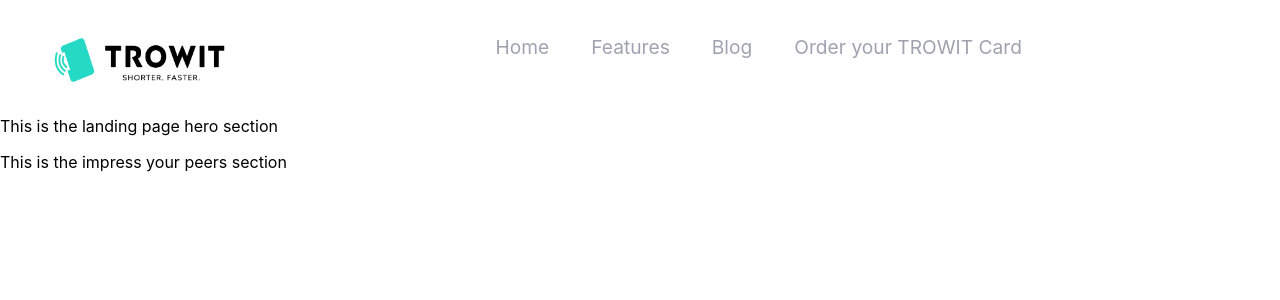
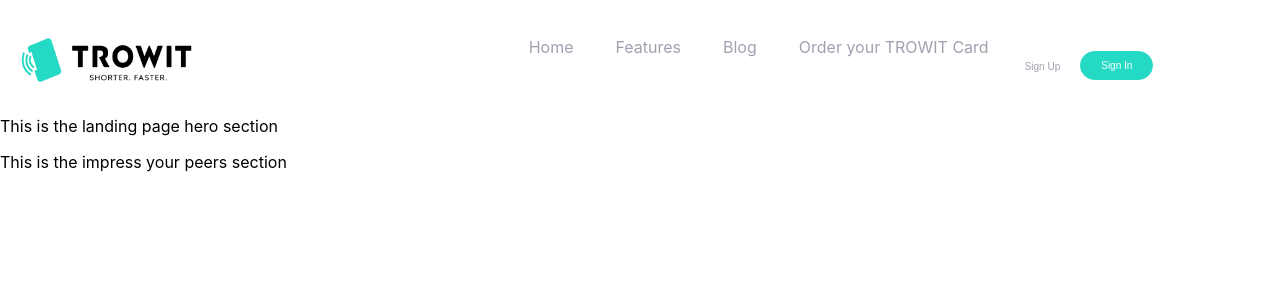
Before and after one commit to Billy-Night/Trowit, a React (Create React App) app: page / in a window 1280 px wide. Shown: the top 300 px of the page. Built offline with nearby package versions, Linux system fonts and the light colour scheme.

Commit message:
sign in sign up buttons added

```diff
--- a/src/components/Landing_Page/LandingPage.jsx
+++ b/src/components/Landing_Page/LandingPage.jsx
@@ -1,8 +1,7 @@
 import TopNavbar from '../TopNavBar/TopNavbar.jsx';
 import HeroSection from './Hero_Section/HeroSection.jsx'
-
 import ImpressYourPeers from './Impress_your_peers_section/ImpressYourPeers.jsx';
-import LandingPageFeatures from '../Landing_Page/Features_section/LandingPageFeatures.jsx';
+// import LandingPageFeatures from '../Landing_Page/Features_section/LandingPageFeatures.jsx';
 
 const LandingPage = () => {
 
@@ -11,6 +10,7 @@
             <TopNavbar />
             <HeroSection />
             <ImpressYourPeers />
+            {/* <LandingPageFeatures /> */}
 
         </div>
     );
--- /dev/null
+++ b/src/components/TopNavBar/Button.css
@@ -0,0 +1,50 @@
+:root {
+ --primary: #25DAC5;
+}
+
+.btn {
+    padding: 8px 20px;
+    border-radius: 2px;
+    outline: none;
+    border: none;
+    cursor: pointer;
+}
+
+.btn--primary {
+    background-color: var(--primary);
+    color: #242424;
+    border: 1px solid var(--primary);
+}
+
+.btn--outline {
+    background-color: transparent;
+    color: #15143966;
+    padding: 8px 20px;
+    transition: all 0.3s ease-out;
+}
+
+.btn--outline-in {
+    background-color: var(--primary);
+    color: #fff;
+    font: DM Sans;
+    padding: 8px 20px;
+    border: 1px solid var(--primary);
+    border-radius: 25px;
+    transition: all 0.3s ease-out;
+}
+
+.btn--medium {
+    padding: 8px 20px;
+    font-size: 10px;
+}
+
+.btn--large {
+    padding: 12px 26px;
+    font-size: 20px;
+}
+
+.btn--medium:hover, .btn--large:hover {
+background: #fff ;
+color: var(--primary);
+transition: all 0.3s ease-out;
+}
--- a/src/components/TopNavBar/Button.jsx
+++ b/src/components/TopNavBar/Button.jsx
@@ -1,8 +1,38 @@
+import React from "react";
+import { Link } from 'react-router-dom';
+import './Button.css';
 
-const Button = (props) => (
-    <button className={props.style} onClick={props.action}>
-      {props.text}
-    </button>
-  );
+const STYLES = ['btn--primary', 'btn--outline', 'btn--outline-in'];
 
-  export default Button;
+const SIZES = ['btn--medium', 'btn--large'];
+
+export const Button = ({
+  children,
+  type,
+  onClick,
+  buttonStyle,
+  buttonSize
+}) => {
+  const checkButtonStyle = STYLES.includes(buttonStyle)
+  ? buttonStyle
+  : STYLES(0)
+
+  const checkButtonSize = SIZES.includes(buttonSize)
+  ? buttonSize
+  : SIZES [0]
+
+
+  return (
+    <Link to='/sign-up' className="btn-mobile">
+      <button
+      className={`btn ${checkButtonStyle} ${checkButtonSize}`}
+      onClick={onClick}
+      type={type}
+      >
+        {children}
+
+      </button>
+    </Link>
+  )
+
+};
--- a/src/components/TopNavBar/TopNavbar.css
+++ b/src/components/TopNavBar/TopNavbar.css
@@ -28,7 +28,7 @@
     color:
     #25DAC5;
     justify-self: start;
-    margin-left: 20px;
+    margin-left: 70px;
     cursor: pointer;
     text-decoration: none;
     font-size: 2rem;
@@ -55,12 +55,13 @@
     text-align: center;
     width: 60vw;
     justify-content: end;
-    margin-right: 2rem;
+    /* margin-right: 2rem; */
     margin-top: 0rem;
   }
 
   .nav-item {
-    height: 80px;
+    height: 50px;
+    font-size: smaller;
     display: flex;
     align-items: flex-end;
   }
--- a/src/components/TopNavBar/TopNavbar.jsx
+++ b/src/components/TopNavBar/TopNavbar.jsx
@@ -1,9 +1,9 @@
 import React, {useState, useEffect} from 'react';
 import {Link} from 'react-router-dom';
 import "../TopNavBar/TopNavbar.css";
-import Button from '../TopNavBar/Button.jsx';
+import {Button} from '../TopNavBar/Button.jsx';
 
-const Navbar = () => {
+const TopNavbar = () => {
   const [click, setClick] = useState (false);
   const [button, setButton] = useState(true);
 
@@ -54,28 +54,13 @@
               Order your TROWIT Card
             </Link>
           </li>
-          {/* <li className='nav-item'>
-            <Link to ='/order' className='nav-links' onClick={closeMobileMenu}>
-              Sign Up
-            </Link>
-          </li> */}
+          </ul>
 
-
-          {/* <li >
-          <Link
-                to='/sign-up'
-                className='nav-links-mobile'
-                onClick={closeMobileMenu}
-              >
-                Sign Up
-              </Link>
-            </li> */}
-          </ul>
-          {/* {button && <Button buttonStyle='btn--outline'>SIGN UP</Button>} */}
-
+          {button && <Button buttonStyle='btn--outline'>Sign Up</Button>}
+          {button && <Button buttonStyle='btn--outline-in'>Sign In</Button>}
       </div>
     </nav>
   )
 }
 
-export default Navbar;
+export default TopNavbar;
```
